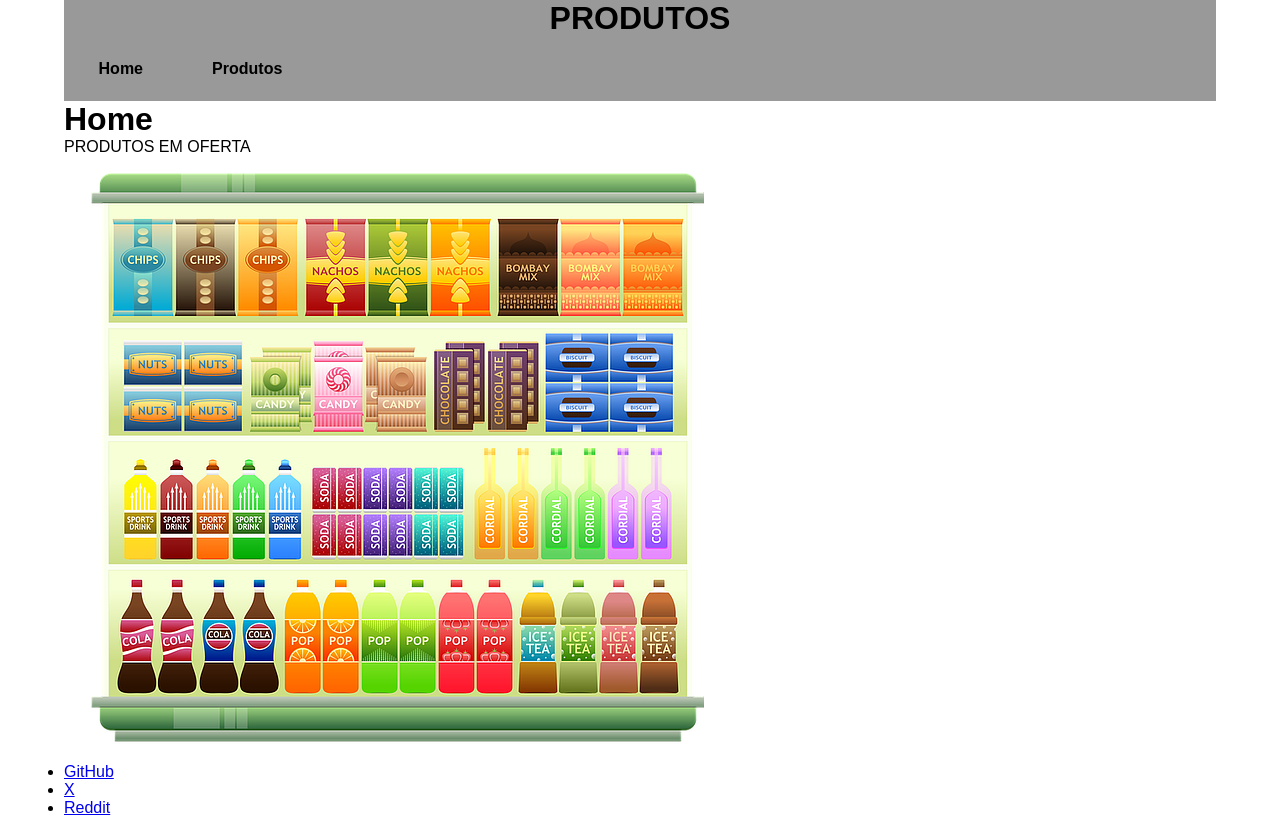
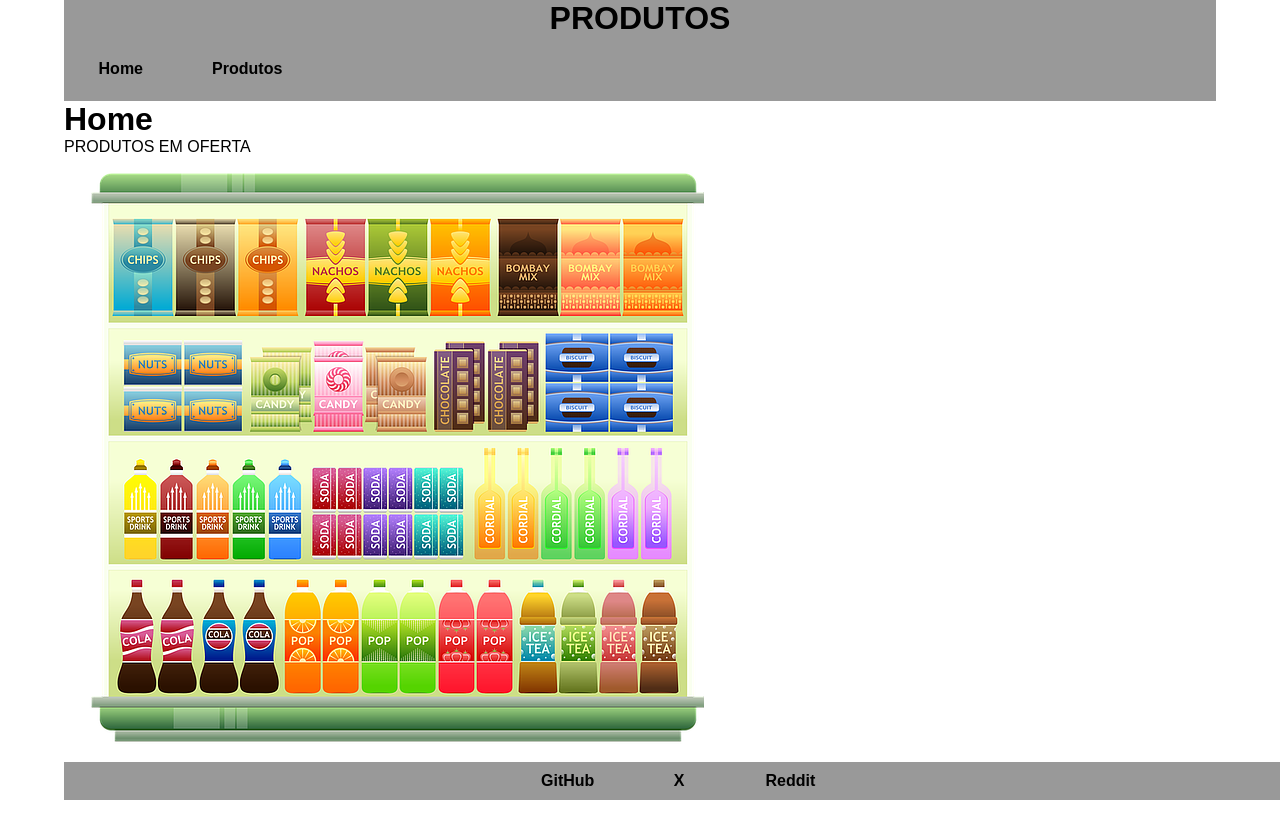
Before and after one commit to pbrnx/spa-1espv, a React (Vite) app: page / in a window 1280 px wide. Built offline with nearby package versions, Linux system fonts and the light colour scheme.

Commit message:
Estilização do Rodape. Faltando alinhamento lateral direito.

```diff
--- a/src/components/Rodape/Rodape.jsx
+++ b/src/components/Rodape/Rodape.jsx
@@ -1,7 +1,9 @@
+import "./Rodape.scss"
+
 export default function Rodape() {
   return (
     <>
-      <footer>
+      <footer className="rodape">
         <div>
           <ul>
             <li>
--- /dev/null
+++ b/src/components/Rodape/Rodape.scss
@@ -0,0 +1,40 @@
+
+.rodape{
+
+    background-color: #999;
+    position: fixed;
+    bottom: 0;
+    width: 100%;
+
+    ul{
+        list-style: none;
+        width: 30%;
+        margin: 0 auto;
+
+    li {
+
+        display: inline;
+        margin: 2%;
+
+         a{
+                display: inline-block;
+                text-decoration: none;
+                font-weight: bold;
+                color: #000;
+                padding: 10px 0;
+                width: 25%;
+                text-align: center;
+                margin: 0 auto;
+                border-radius: 2px;
+                transition: all ease-out 300ms;
+
+                &:hover{
+                    color: #fff;
+                    background-color: #000;
+                }
+
+            }
+    }
+    }
+
+}
```
